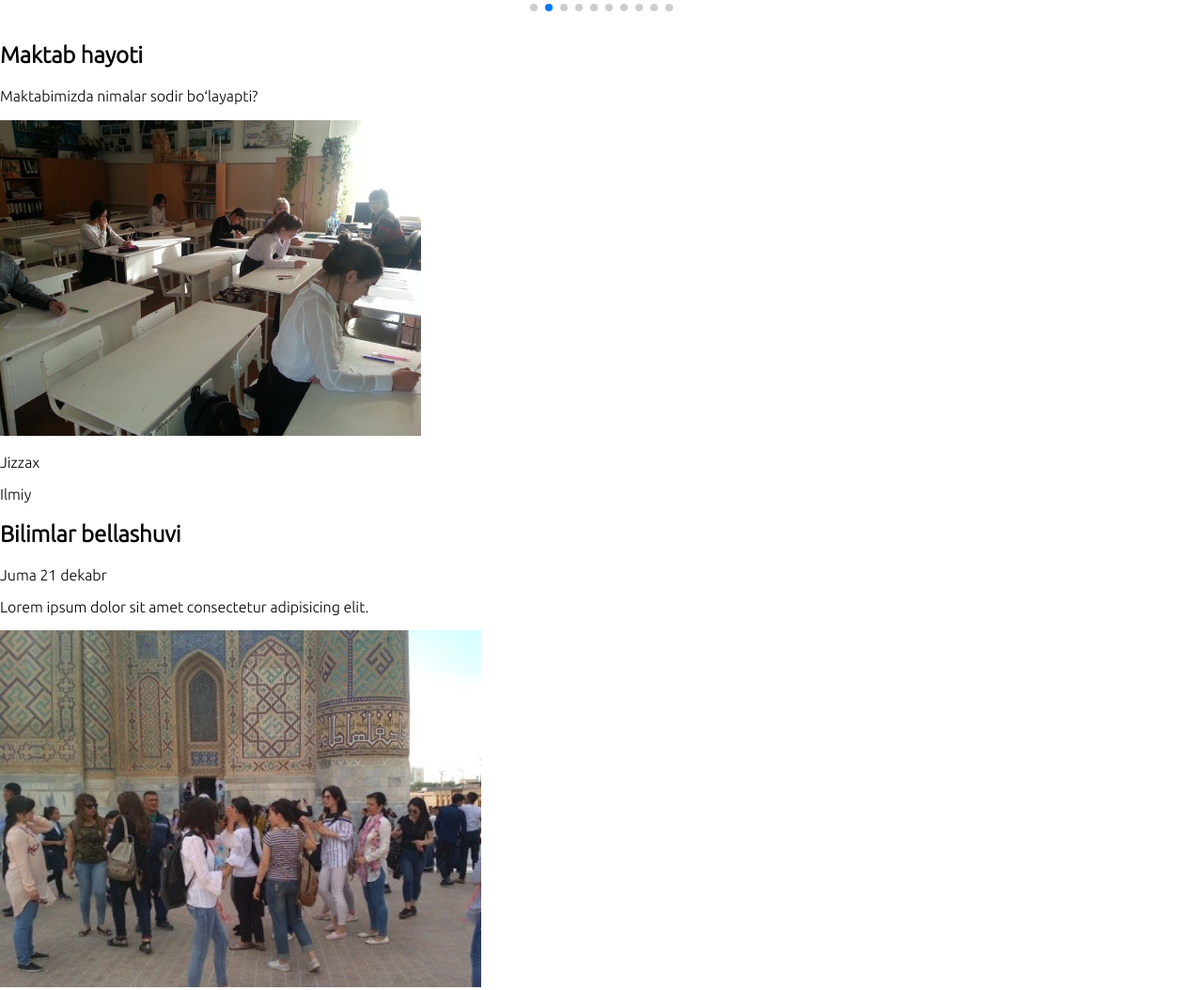
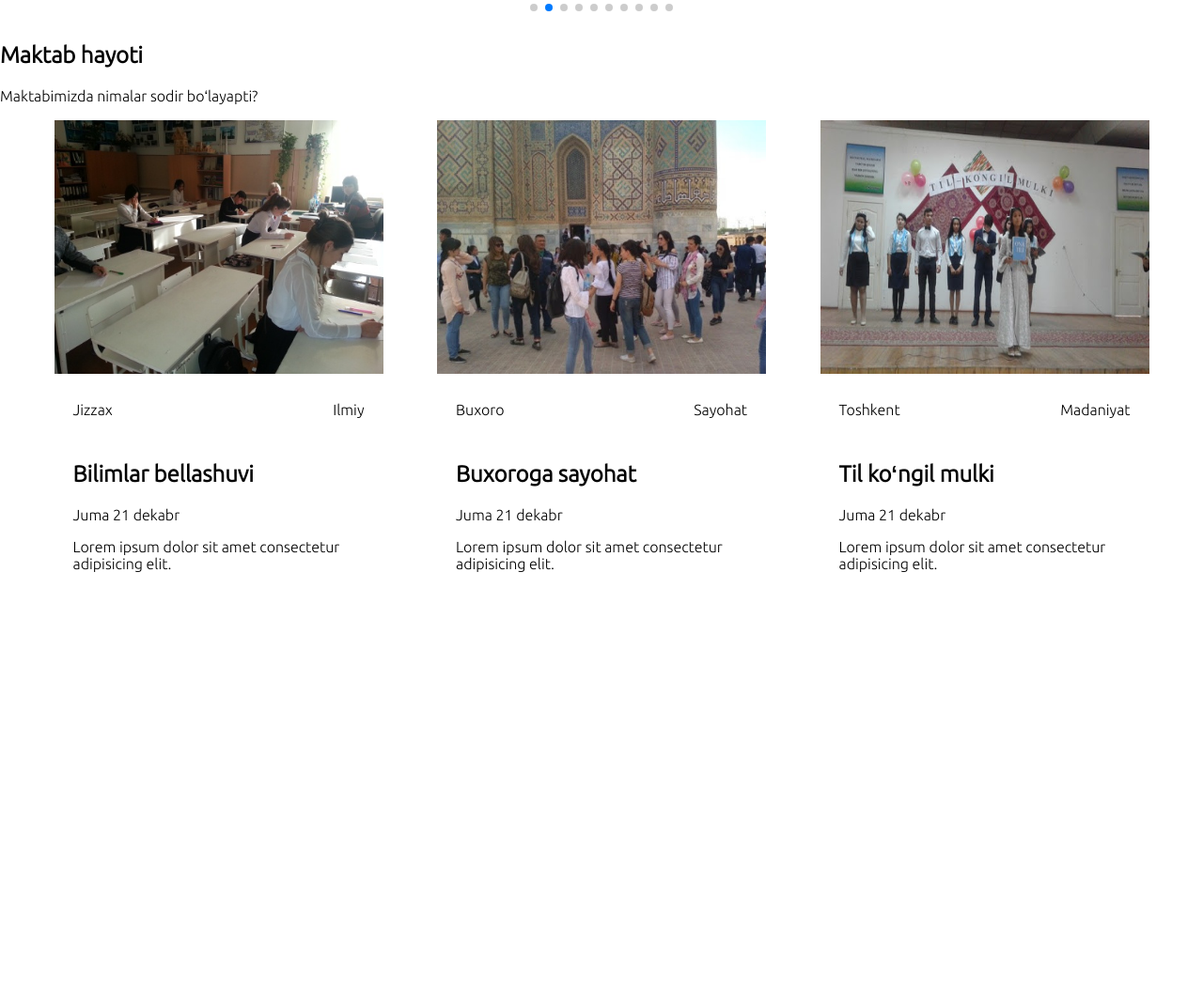
Before and after one commit to FazliddinKarimov1701/School, a plain HTML site: page index.html in a window 1280 px wide. Shown: the part 3680-4734 px from the top of the page at 94% size. After the commit the page ends 4315 px from the top, so only its background shows below. Drawn offline with nearby package versions, Linux system fonts and the light colour scheme.

Commit message:
Changes added

```diff
--- a/css/style.css
+++ b/css/style.css
@@ -358,3 +358,24 @@ input[type=checkbox]:checked ~ .sidebarIconToggle > .diagonal.part-2 {
     color: white;
     transition: 0.8s;
 }
+#school_life_info{
+    display: flex;
+    align-items: center;
+    justify-content: space-evenly;
+}
+.school_life_info_child{
+    width: 350px;
+}
+.school_life_info_child > img{
+    width: 350px;
+    height: 270px;
+}
+.school_life_info_child > div{
+    padding: 10px 20px;
+}
+.school_life_info_child > div > div{
+    display: flex;
+    align-items: center;
+    justify-content: space-between;
+    padding-bottom: 10px;
+}
--- a/index.html
+++ b/index.html
@@ -198,47 +198,41 @@
                 <h1>Maktab hayoti</h1>
                 <p>Maktabimizda nimalar sodir boʻlayapti?</p>
             </div>
-            <div>
-                <div>
+            <div id="school_life_info">
+                <div class="school_life_info_child">
                     <img src="img/knowledge.jpg" alt="knowledge">
                     <div>
                         <div>
                             <p>Jizzax</p>
                             <p>Ilmiy</p>
                         </div>
-                        <div>
                         <h1>Bilimlar bellashuvi</h1>
                         <p>Juma 21 dekabr</p>
                         <p>Lorem ipsum dolor sit amet consectetur adipisicing elit.</p>
                     </div>
                 </div>
-                </div>
-                <div>
+                <div class="school_life_info_child">
                     <img src="img/tour.jpg" alt="knowledge">
                     <div>
                         <div>
                             <p>Buxoro</p>
                             <p>Sayohat</p>
                         </div>
-                        <div>
                         <h1>Buxoroga sayohat</h1>
                         <p>Juma 21 dekabr</p>
                         <p>Lorem ipsum dolor sit amet consectetur adipisicing elit.</p>
                     </div>
                 </div>
-                </div>
-                <div>
+                <div class="school_life_info_child">
                     <img src="img/event.jpg" alt="knowledge">
                     <div>
                         <div>
                             <p>Toshkent</p>
                             <p>Madaniyat</p>
                         </div>
-                        <div>
                         <h1>Til koʻngil mulki</h1>
                         <p>Juma 21 dekabr</p>
                         <p>Lorem ipsum dolor sit amet consectetur adipisicing elit.</p>
-                        </div>
                     </div>
                 </div>
             </div>
```
Lines whose indentation alone changed are shown as unchanged.
